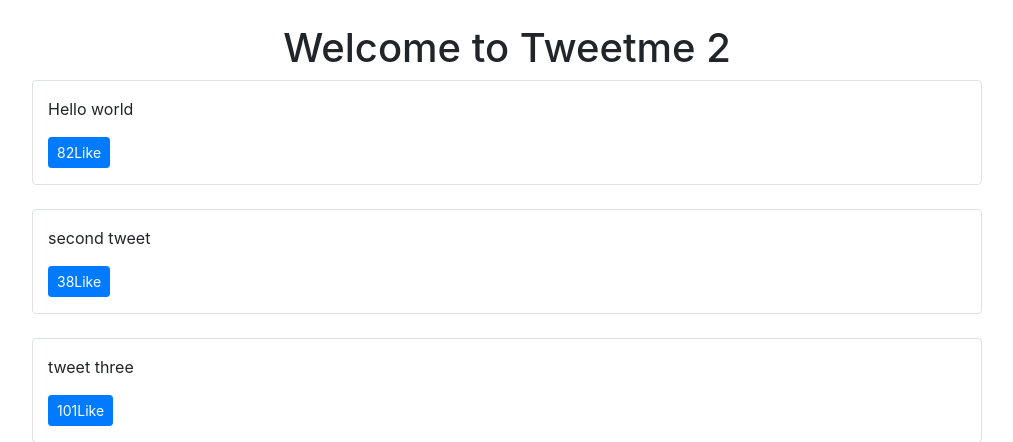
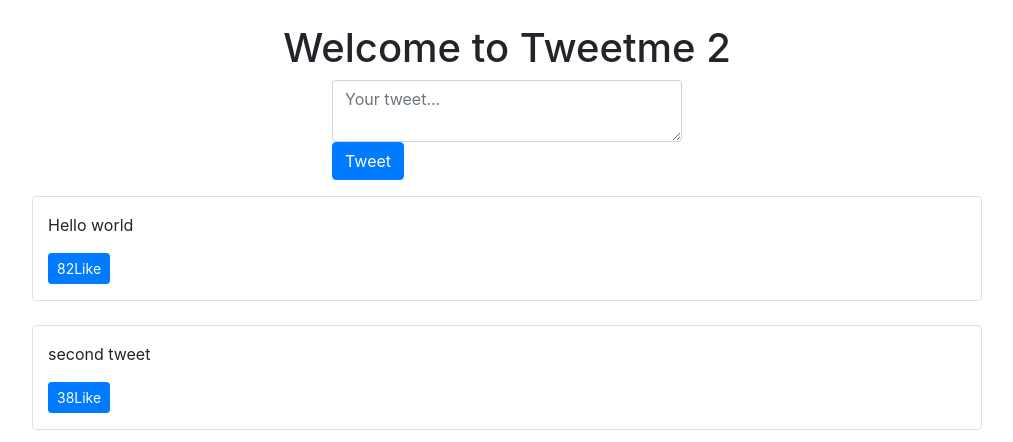
Before and after one commit to igndukwe/django_tweetme, a Django app: page / in a window 1280 px wide. Shown: the part 56-498 px from the top of the page, without its empty margins (133-1146 px from the left). Run offline with Django 3.2, Linux system fonts and the light colour scheme; data comes from the database, SQL or seed files in the repository; both versions use the stored data as it was after the commit; some libraries are stand-ins or nearby versions.

Commit message:
22 - Tweet Create Form

```diff
--- a/templates/pages/home.html
+++ b/templates/pages/home.html
@@ -13,6 +13,17 @@ This is amazing!!!
     </div>
 </div>
 
+<div class="row mb-3">
+    <div class='col-md-4 mx-auto col-10'>
+        <form class='form' method='POST' action='/create-tweet'>
+            {%csrf_token%}
+            <!--I want my input type to be redirected to the homepage no matter what-->
+            <input type='hidden' value='/' name='next' />
+            <textarea class='form-control' name='content' placeholder='Your tweet...'></textarea>
+            <button type='submit' class='btn btn-primary'>Tweet</button>
+        </form>
+    </div>
+</div>
 
 <div class="row" id="tweets_div_id">
     Loading ...
--- a/tweets/views.py
+++ b/tweets/views.py
@@ -22,6 +22,7 @@ def home_view(request, *args, **kwargs):
 # @Anyi this view shows the form
 def tweet_create_view(request, *args, **kwargs):
     form = TweetForm(request.POST or None)  # Initialize the form
+    print("post data is", request.POST)
     if form.is_valid():
         obj = form.save(commit=False)
         # do ther form related logic
```
Also changed, not shown: db.sqlite3.
